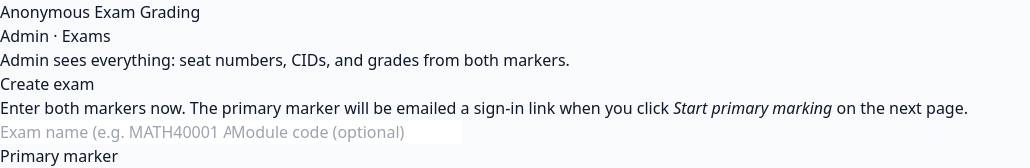
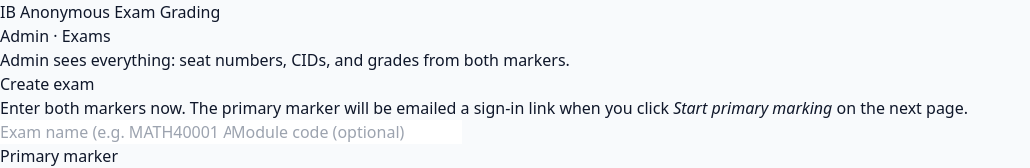
Before and after one commit to Imperial-Business-School/ib-emma, a Next.js app: page /admin in a window 1280 px wide. Shown: the top 168 px of the page, without its empty margins (0-1030 px from the left). Built offline with nearby package versions, Linux system fonts and the light colour scheme; no server answers; the database is empty.

Commit message:
Rename app to IB Anonymous Exam Grading

```diff
--- a/src/app/admin/layout.tsx
+++ b/src/app/admin/layout.tsx
@@ -10,7 +10,7 @@ export default function AdminLayout({
       <header className="border-b bg-white">
         <div className="mx-auto flex max-w-5xl items-center justify-between px-6 py-4">
           <Link href="/admin" className="text-lg font-semibold">
-            Anonymous Exam Grading
+            IB Anonymous Exam Grading
           </Link>
         </div>
       </header>
--- a/src/app/layout.tsx
+++ b/src/app/layout.tsx
@@ -2,7 +2,7 @@ import "./globals.css";
 import type { Metadata } from "next";
 
 export const metadata: Metadata = {
-  title: "Anonymous Exam Grading",
+  title: "IB Anonymous Exam Grading",
   description: "CID-seat anonymous grading tool",
 };
 
--- a/src/app/m/[examId]/[token]/layout.tsx
+++ b/src/app/m/[examId]/[token]/layout.tsx
@@ -6,7 +6,7 @@ export default function MarkerByTokenLayout({
   return (
     <main className="mx-auto max-w-5xl px-6 py-8">
       <p className="mb-6 text-xs uppercase tracking-wide text-slate-400">
-        Anonymous Exam Grading
+        IB Anonymous Exam Grading
       </p>
       {children}
     </main>
```
